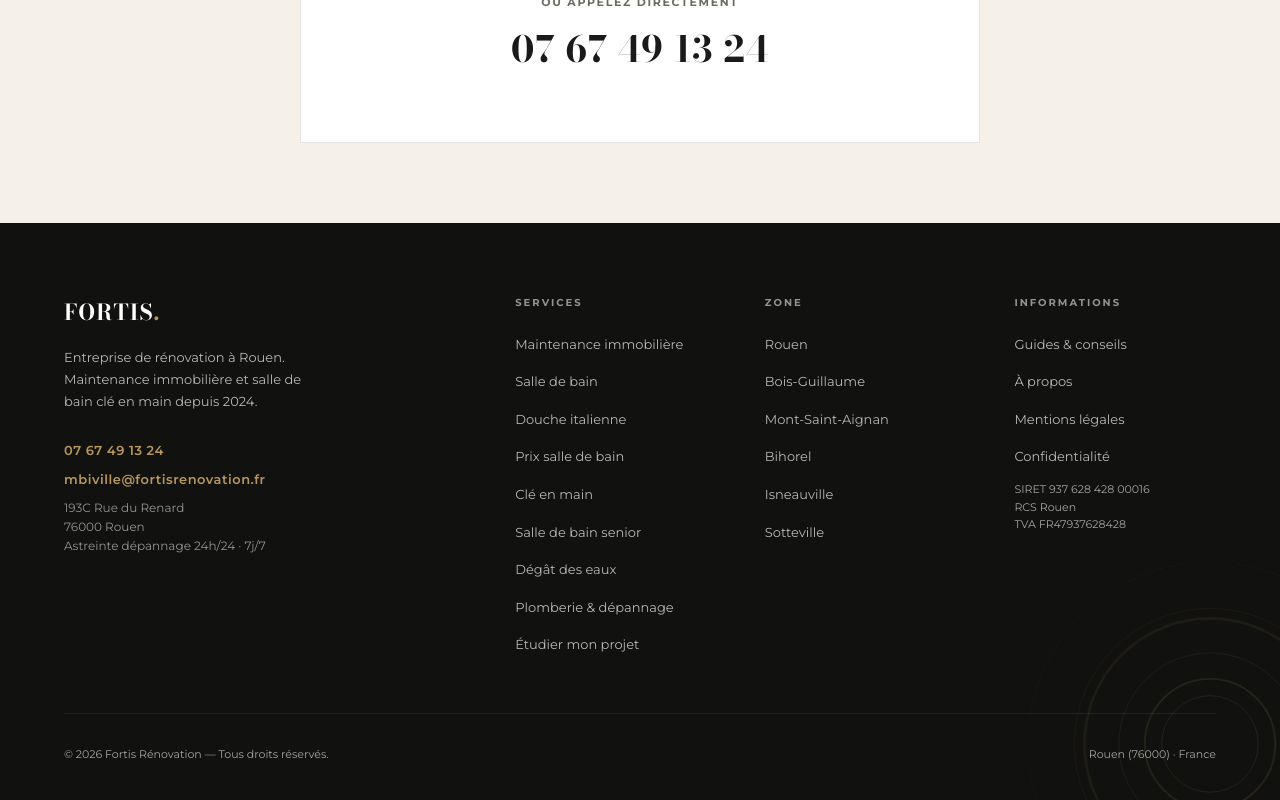
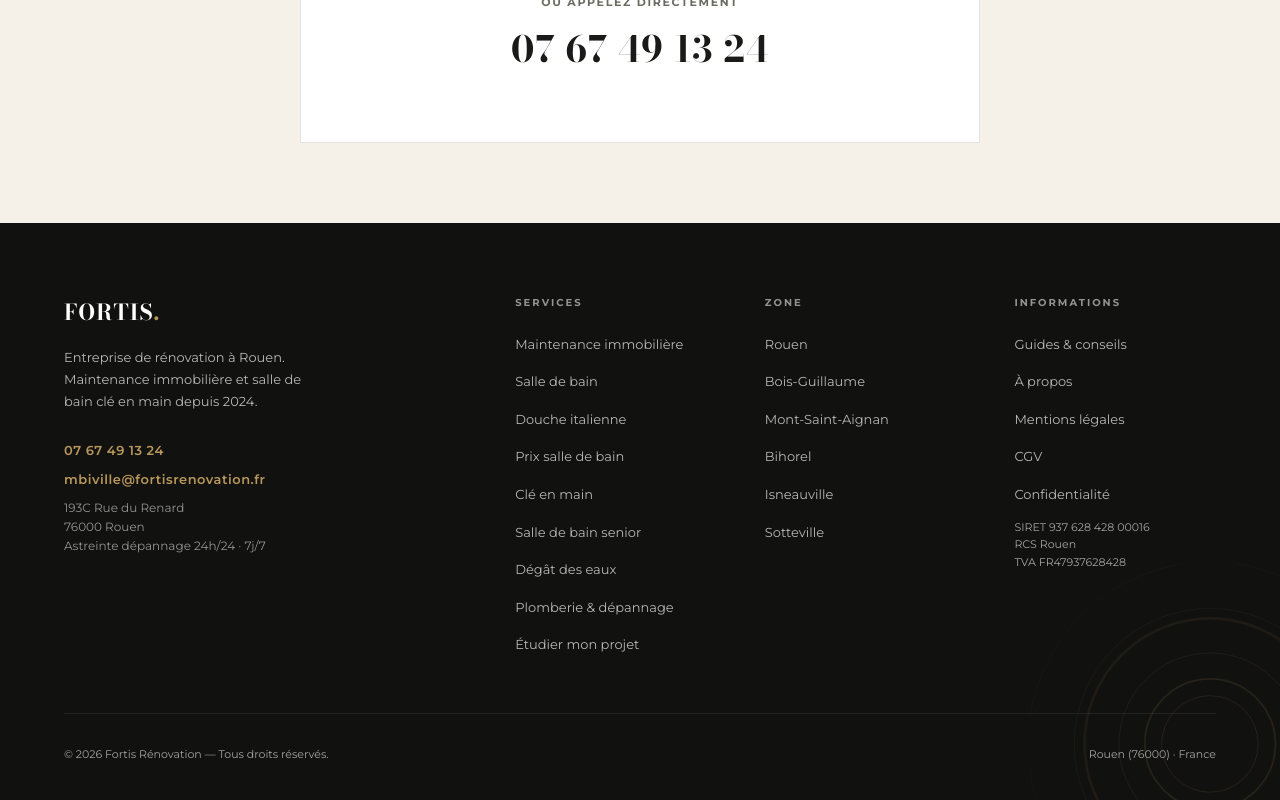
Before and after one commit to mbiville-hash/fortisrenovation, a Next.js app: page / in a window 1280 px wide. Shown: the part 4921-5721 px from the top of the page. Built offline with nearby package versions, Linux system fonts and the light colour scheme.

Commit message:
Ajout du lien CGV au footer

```diff
--- a/components/Footer.tsx
+++ b/components/Footer.tsx
@@ -128,7 +128,7 @@ export default function Footer() {
               <ul className="footer-links">
                 <li><Link href="/guides">Guides &amp; conseils</Link></li>
                 <li><Link href="/a-propos">À propos</Link></li>
-                <li><Link href="/mentions-legales">Mentions légales</Link></li>
+                <li><Link href="/mentions-legales">Mentions légales</Link></li><li><Link href="/cgv">CGV</Link></li>
                 <li><Link href="/politique-confidentialite">Confidentialité</Link></li>
                 <li>
                   <span style={{ color: 'rgba(255,255,255,0.62)', fontSize: 11, lineHeight: 1.6, display: 'block' }}>
```
